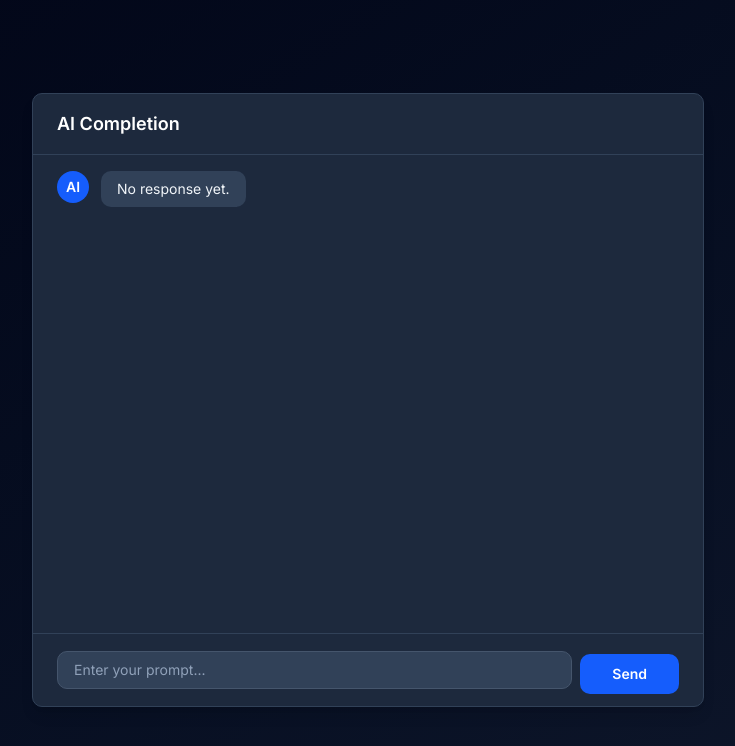
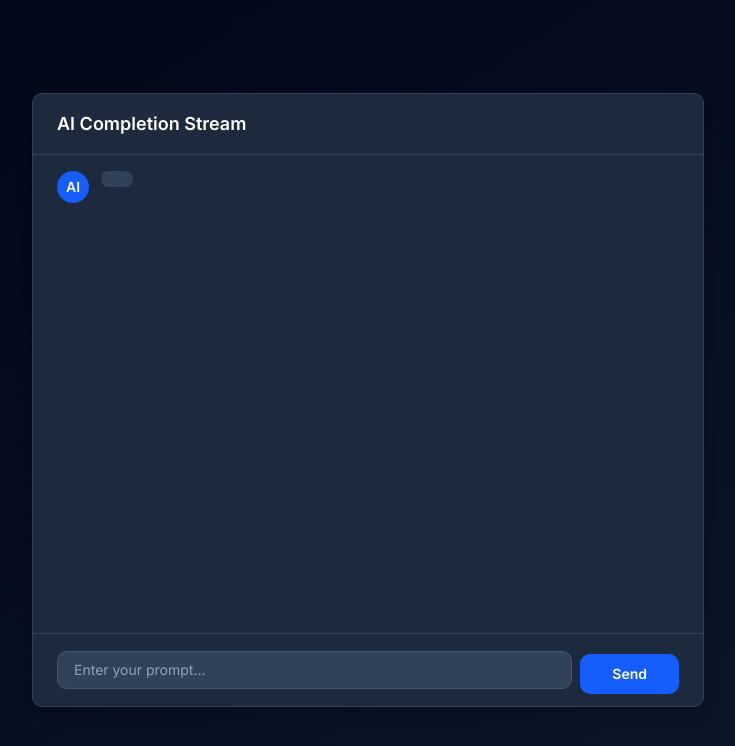
Before and after one commit to PrithiviPM2580/ai-sdk, a Next.js app: page / in a window 1280 px wide. Shown: the top 746 px of the page, without its empty margins (272-1007 px from the left). Built offline with nearby package versions, Linux system fonts and the light colour scheme.

Commit message:
feat: implement Stream component for AI text generation and update page routing

```diff
--- /dev/null
+++ b/app/api/stream/route.ts
@@ -0,0 +1,21 @@
+import { streamText } from "ai"
+import { google } from "@ai-sdk/google"
+
+export async function POST(request: Request) {
+  const { prompt } = await request.json()
+
+  try {
+    const result = await streamText({
+      model: google("gemini-2.0-flash"),
+      prompt,
+    })
+
+    return result.toUIMessageStreamResponse()
+  } catch (error) {
+    console.error("Error generating completion:", error)
+    return new Response(
+      JSON.stringify({ error: "Failed to generate completion." }),
+      { status: 500 }
+    )
+  }
+}
--- a/app/page.tsx
+++ b/app/page.tsx
@@ -1,5 +1,5 @@
-import CompletionPage from "@/components/completion/page"
+import Stream from "@/components/stream/page"
 
 export default function Page() {
-  return <CompletionPage />
+  return <Stream />
 }
--- /dev/null
+++ b/components/stream/page.tsx
@@ -0,0 +1,65 @@
+"use client"
+
+import { useCompletion } from "@ai-sdk/react"
+import React, { useState } from "react"
+
+export default function Stream() {
+  const {
+    handleInputChange,
+    handleSubmit,
+    error,
+    isLoading,
+    input,
+    completion,
+  } = useCompletion({
+    api: "/api/stream",
+  })
+
+  return (
+    <div className="flex h-screen w-full items-center justify-center bg-linear-to-br from-slate-950 to-slate-900 p-4">
+      <div className="flex h-[80%] w-full max-w-2xl flex-col justify-between rounded-lg border border-slate-700 bg-slate-800 shadow-lg">
+        {/* Chat Header */}
+        <div className="border-b border-slate-700 px-6 py-4">
+          <div className="text-lg font-semibold text-white">
+            AI Completion Stream
+          </div>
+        </div>
+
+        {/* Chat Messages Area */}
+        <div className="flex-1 overflow-y-auto px-6 py-4">
+          <div className="flex items-start gap-3">
+            <div className="flex h-8 w-8 shrink-0 items-center justify-center rounded-full bg-blue-600">
+              <span className="text-sm font-semibold text-white">AI</span>
+            </div>
+            <div className="rounded-lg bg-slate-700 px-4 py-2 text-sm text-slate-100">
+              {error && <div className="text-red-400">{error.message}</div>}
+              {isLoading && "Generating response..."}
+              {completion && <div className="text-green-400">{completion}</div>}
+            </div>
+          </div>
+        </div>
+
+        {/* Input Area */}
+        <form
+          onSubmit={handleSubmit}
+          className="flex items-center justify-center gap-2 border-t border-slate-700 px-6 py-4"
+        >
+          <input
+            type="text"
+            name="prompt"
+            value={input}
+            onChange={handleInputChange}
+            placeholder="Enter your prompt..."
+            className="w-full rounded-lg border border-slate-600 bg-slate-700 px-4 py-2 text-sm text-white placeholder-slate-400 focus:border-blue-500 focus:ring-1 focus:ring-blue-500 focus:outline-none"
+          />
+          <button
+            type="submit"
+            className="mt-2 h-full rounded-lg bg-blue-600 px-8 py-1.5 text-sm font-semibold text-white hover:bg-blue-700 focus:ring-2 focus:ring-blue-500 focus:ring-offset-2 focus:outline-none"
+          >
+            Send
+          </button>
+        </form>
+      </div>
+    </div>
+  )
+}
```
